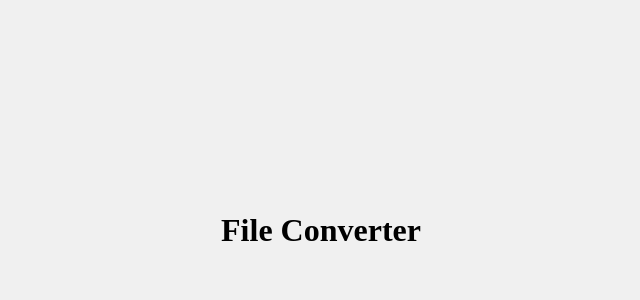
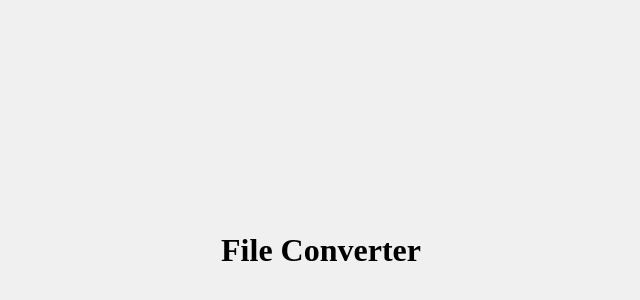
Before and after one commit to unknownss-ss/File-converter, a plain HTML site: page index.html in a window 1280 px wide. Shown: the part 130-430 px from the top of the page, without its empty margins (319-959 px from the left). Drawn offline with Linux system fonts and the light colour scheme.

Commit message:
Update style.css

```diff
--- a/style.css
+++ b/style.css
@@ -18,5 +18,5 @@ body, html {
 h1 {
   font-size: 2rem;
   color: black;
-  transform: translateY(-40px);
+  transform: translateY(-20px);
 }
```
